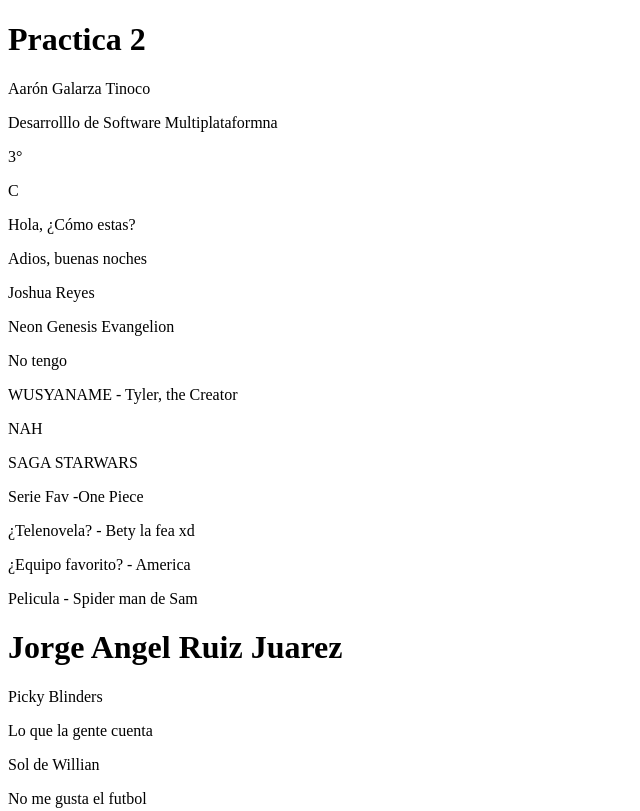
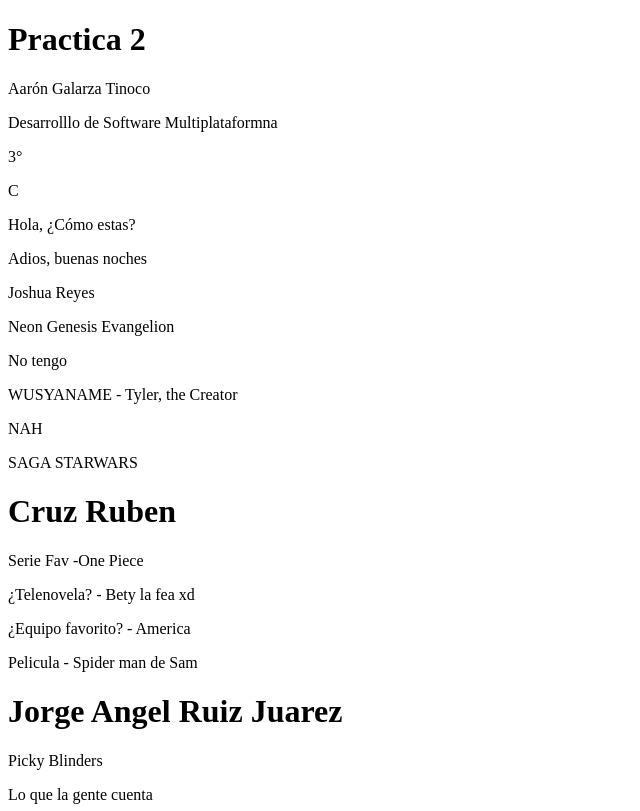
Before and after one commit to AaronGT03/practica2, a plain HTML site: page index.html in a window 1280 px wide. Shown: the top 811 px of the page, without its empty margins (0-640 px from the left). Drawn offline with Linux system fonts and the light colour scheme.

Commit message:
Update index.html

```diff
--- a/index.html
+++ b/index.html
@@ -25,11 +25,12 @@
     <p>NAH</p>
     <p>SAGA STARWARS</p>
 
-
+    <h1>Cruz Ruben</h1>
     <p>Serie Fav -One Piece</p>
     <p>¿Telenovela? - Bety la fea xd</p>
     <p>¿Equipo favorito? - America</p>
     <p>Pelicula - Spider man de Sam</p>
+
   <h1>Jorge Angel Ruiz Juarez</h1>
     <p>Picky Blinders</p>
     <p>Lo que la gente cuenta</p>
```
